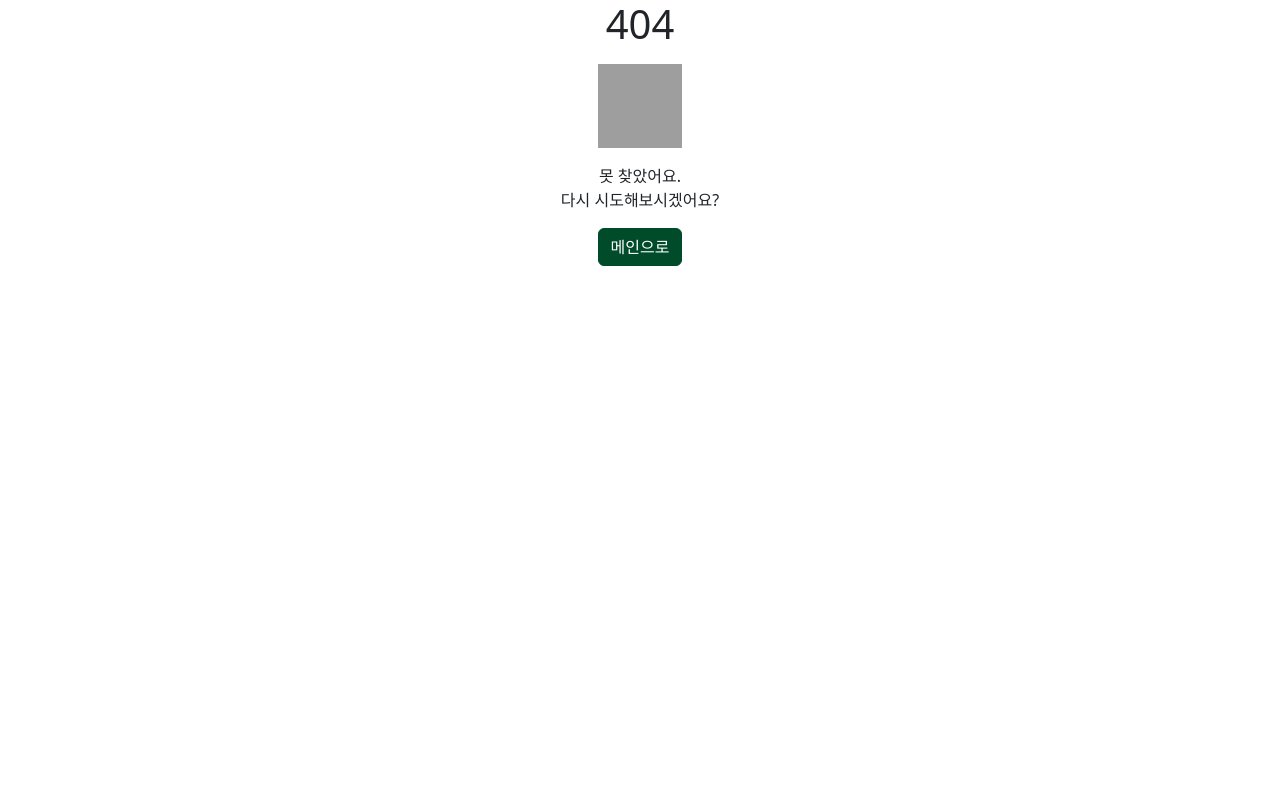
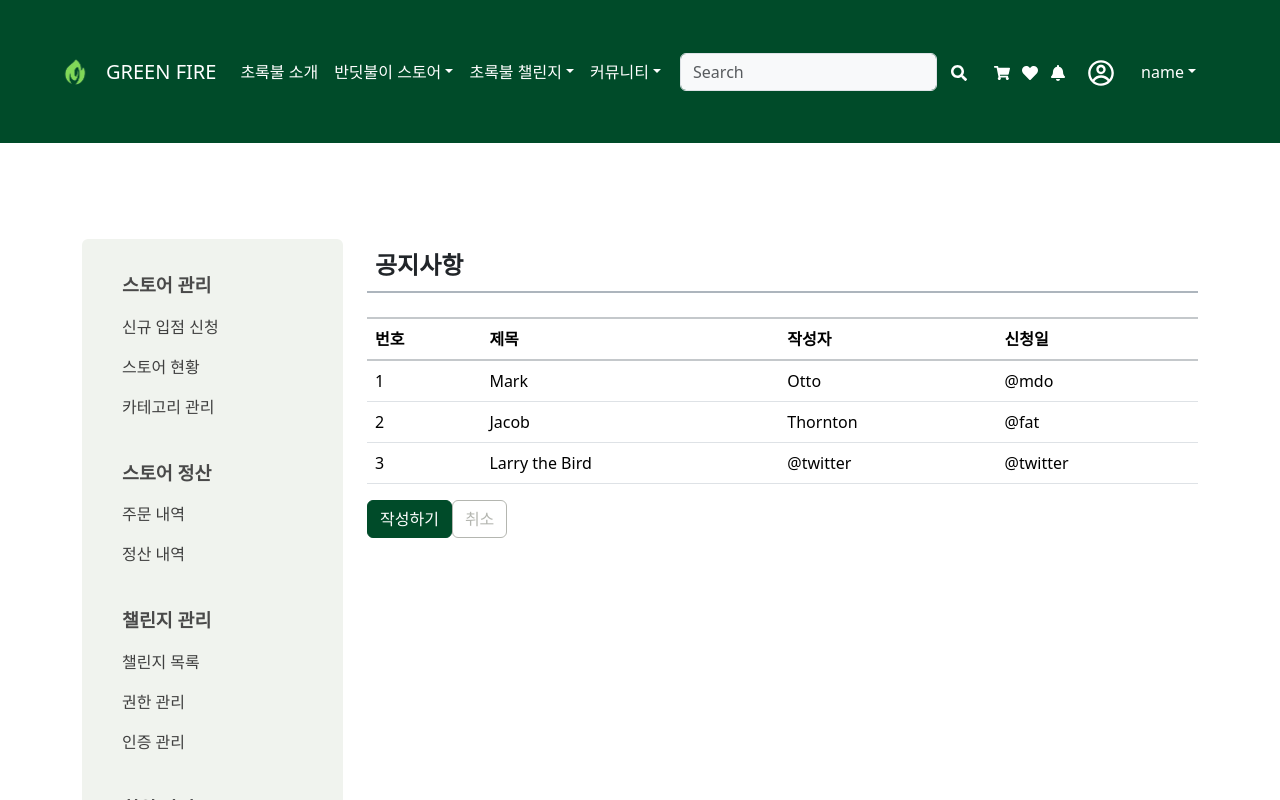
Before and after one commit to team-yeo-eun-pa/greenFire-frontend, a React (Create React App) app: page /admin/adminNotice in a window 1280 px wide. Before the commit this address had no page. Shown: the top 800 px of the page. Built offline with nearby package versions, Linux system fonts and the light colour scheme; grey boxes are pictures that could not be loaded.

Commit message:
#23 PagingBar

```diff
--- a/src/App.js
+++ b/src/App.js
@@ -12,6 +12,7 @@ import SellerPageLayout from "./layouts/SellerPageLayout";
 import MyStoreMain from "./pages/seller/MyStoreMain";
 import ChallengeMain from "./pages/challenge/ChallengeMain";
 import ProductMain from "./pages/product/ProductMain";
+import AdminNotice from "./pages/admin/AdminNotice";
 
 function App() {
     return (
@@ -40,6 +41,7 @@ function App() {
                             </Route>
                         </Route>
                         <Route path="/admin">
+                            <Route path="adminNotice" element={<AdminNotice/>} />
                             <Route path="dashboard" element={<AdminPageLayout/>}>
                                 <Route index element={<Navigate to="/admin/dashboard/main" replace/>}/>
                                 <Route path="main" element={<AdminMain/>}/>
--- a/src/components/common/AdminPageNavBar.js
+++ b/src/components/common/AdminPageNavBar.js
@@ -1,5 +1,6 @@
 import Nav from "react-bootstrap/Nav";
 import React, {useState} from "react";
+import {NavLink} from "react-bootstrap";
 
 function AdminPageNavBar() {
     const [key, setKey] = useState('home');
@@ -28,7 +29,7 @@ function AdminPageNavBar() {
                 <Nav.Link eventKey="" className="nav-link-custom">매장 정보 관리</Nav.Link>
                 <br/>
                 <Nav.Link className="nav-link-custom-title">커뮤니티 관리</Nav.Link>
-                <Nav.Link eventKey="" className="nav-link-custom">공지사항</Nav.Link>
+                <Nav.Link to="admin/adminNotice" className="nav-link-custom">공지사항</Nav.Link>
                 <Nav.Link eventKey="" className="nav-link-custom">문의센터</Nav.Link>
                 <Nav.Link eventKey="" className="nav-link-custom">신고센터</Nav.Link>
             </Nav>
--- a/src/layouts/AdminPageLayout.js
+++ b/src/layouts/AdminPageLayout.js
@@ -2,17 +2,18 @@ import AdminPageNavBar from "../components/common/AdminPageNavBar";
 import {Col, Row} from "react-bootstrap";
 import React from "react";
 import {Outlet} from "react-router-dom";
+import ListGroutEx from "../components/items/ListGroutEx";
 
 function AdminPageLayout() {
     return (
-        <>
+        <>gi
             <Row>
                 <Col xs lg="3">
                     <AdminPageNavBar/>
                 </Col>
                 <Col xs lg="9" className="mt-5">
-                    {/*<div className="fs-4 fw-semibold border-bottom border-2 border-dark-subtle p-2">메뉴 타이틀</div>*/}
-                    {/*<ListGroutEx/>*/}
+                    <div className="fs-4 fw-semibold border-bottom border-2 border-dark-subtle p-2">타이틀</div>
+                    <ListGroutEx/>
                     <Outlet/>
                 </Col>
             </Row>
--- /dev/null
+++ b/src/pages/admin/AdminNotice.js
@@ -0,0 +1,61 @@
+import React from 'react';
+import AdminPageLayout from "../../layouts/AdminPageLayout";
+import {Col, Row, Table} from "react-bootstrap";
+import AdminPageNavBar from "../../components/common/AdminPageNavBar";
+import ListGroutEx from "../../components/items/ListGroutEx";
+import {Outlet} from "react-router-dom";
+import Button from "react-bootstrap/Button";
+
+function AdminNotice() {
+    return (
+        <>
+            <Row>
+                <Col xs lg="3">
+                    <AdminPageNavBar/>
+                </Col>
+                <Col xs lg="9" className="mt-5">
+                    <div className="fs-4 fw-semibold border-bottom border-2 border-dark-subtle p-2">공지사항</div>
+                    <Table hover className="table px-5 mt-4">
+                        <thead className="border-2 border-bottom border-top border-secondary-subtle border-start-0 border-end-0">
+                        <tr>
+                            <th>번호</th>
+                            <th>제목</th>
+                            <th>작성자</th>
+                            <th>신청일</th>
+                        </tr>
+                        </thead>
+
+                        {/*tbody 안 내용은 각자 조회 기능에 맞게 재작성*/}
+                        <tbody>
+                        <tr>
+                            <td>1</td>
+                            <td>Mark</td>
+                            <td>Otto</td>
+                            <td>@mdo</td>
+                        </tr>
+                        <tr>
+                            <td>2</td>
+                            <td>Jacob</td>
+                            <td>Thornton</td>
+                            <td>@fat</td>
+                        </tr>
+                        <tr>
+                            <td>3</td>
+                            <td>Larry the Bird</td>
+                            <td>@twitter</td>
+                            <td>@twitter</td>
+                        </tr>
+                        </tbody>
+                        {/*tbody 안 내용은 각자 조회 기능에 맞게 재작성*/}
+                    </Table>
+                    <Button variant="success">작성하기</Button>
+                    <Button variant="outline-secondary">취소</Button>
+                    <Outlet/>
+                </Col>
+
+            </Row>
+        </>
+    );
+}
+
+export default AdminNotice;
```
